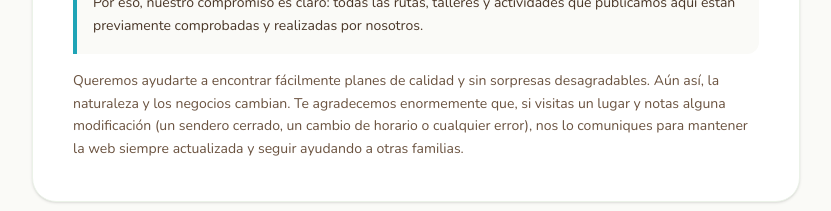
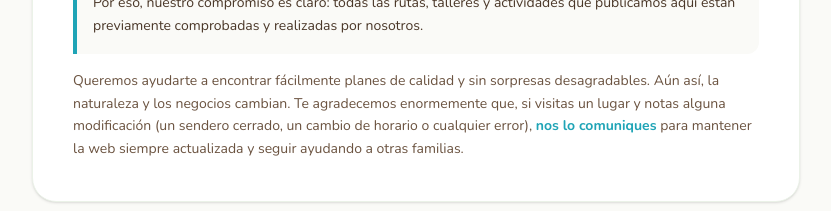
Before and after one commit to webastur2026/mi-web-actividades, a Next.js app: page /quienes-somos in a window 1280 px wide. Shown: the part 315-526 px from the top of the page, without its empty margins (224-1055 px from the left). Built offline with nearby package versions, Linux system fonts and the light colour scheme.

Commit message:
Añadido enlace a formulario en Quieres somos

```diff
--- a/app/quienes-somos/page.tsx
+++ b/app/quienes-somos/page.tsx
@@ -40,10 +40,13 @@ export default function QuienesSomosPage() {
               Por eso, nuestro compromiso es claro: todas las rutas, talleres y actividades que publicamos aquí están previamente comprobadas y realizadas por nosotros.
             </div>
 
-            <p>
-              Queremos ayudarte a encontrar fácilmente planes de calidad y sin sorpresas desagradables. Aún así, la naturaleza y los negocios cambian. Te agradecemos enormemente que, si visitas un lugar y notas alguna modificación (un sendero cerrado, un cambio de horario o cualquier error), nos lo comuniques para mantener la web siempre actualizada y seguir ayudando a otras familias.
-            </p>
-          </div>
+<p>
+  Queremos ayudarte a encontrar fácilmente planes de calidad y sin sorpresas desagradables. Aún así, la naturaleza y los negocios cambian. Te agradecemos enormemente que, si visitas un lugar y notas alguna modificación (un sendero cerrado, un cambio de horario o cualquier error),{' '}
+  <Link href="/contacto" className="text-[#1FA4B6] font-bold hover:underline transition-all">
+    nos lo comuniques
+  </Link>{' '}
+  para mantener la web siempre actualizada y seguir ayudando a otras familias.
+</p>          </div>
         </article>
 
       </div>
```
